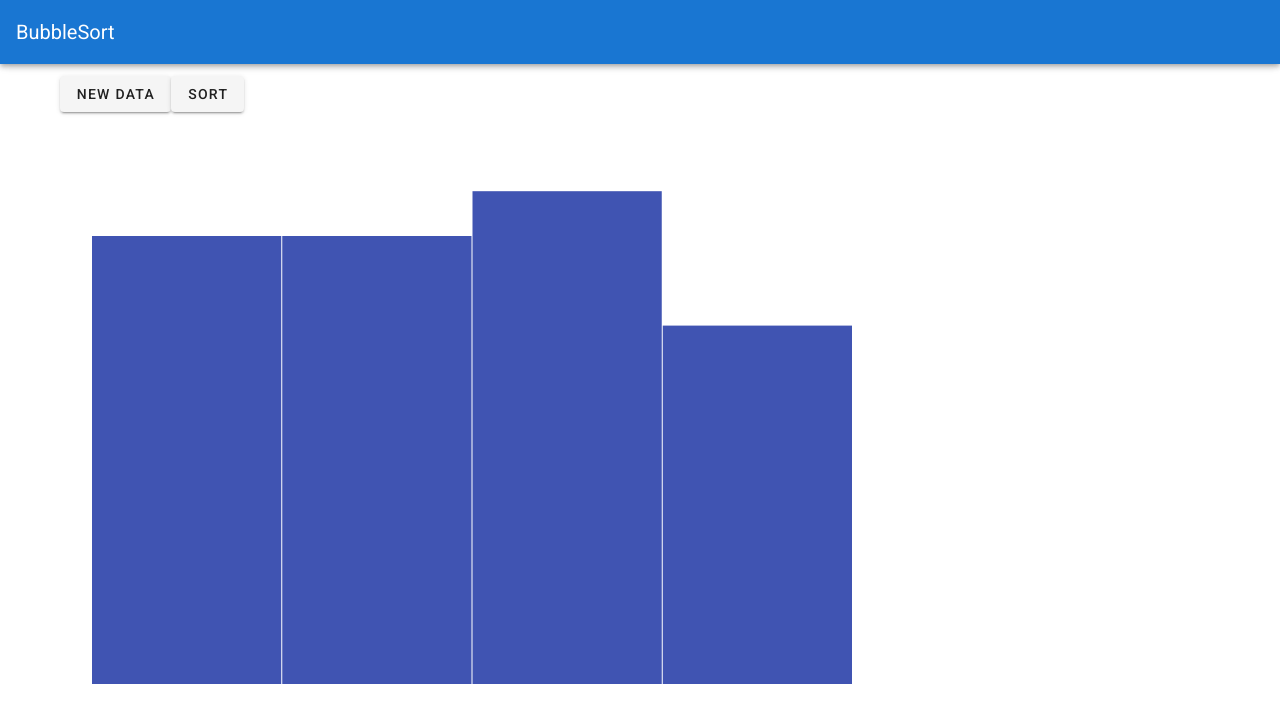
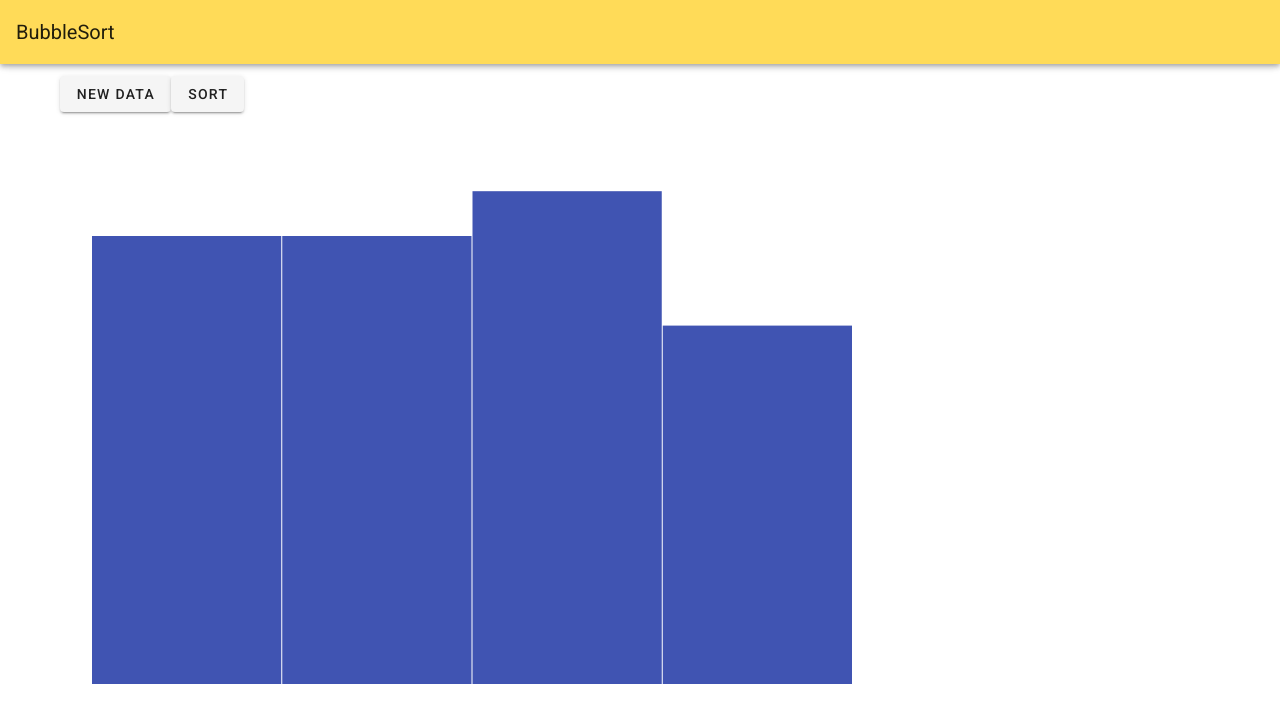
Before and after one commit to MyGitUsername/classic-algorithm-viz, a Vue app: page / in a window 1280 px wide. Shown: the top 722 px of the page. Built offline with nearby package versions, Linux system fonts and the light colour scheme.

Commit message:
Changed app-bar color and BinarySearch row button spacing.

```diff
--- a/src/App.vue
+++ b/src/App.vue
@@ -2,8 +2,7 @@
   <v-app>
     <v-app-bar
       app
-      color="primary"
-      dark
+      color="#ffdb58"
       >
       <v-menu offset-y>
         <template v-slot:activator="{ on }">
--- a/src/components/BinarySearch.vue
+++ b/src/components/BinarySearch.vue
@@ -17,6 +17,8 @@
           solo>
         </v-text-field>
       </v-col>
+      <v-spacer></v-spacer>
+      <v-spacer></v-spacer>
     </v-row>
     <BarChartVisualization
       :list='list'
```
